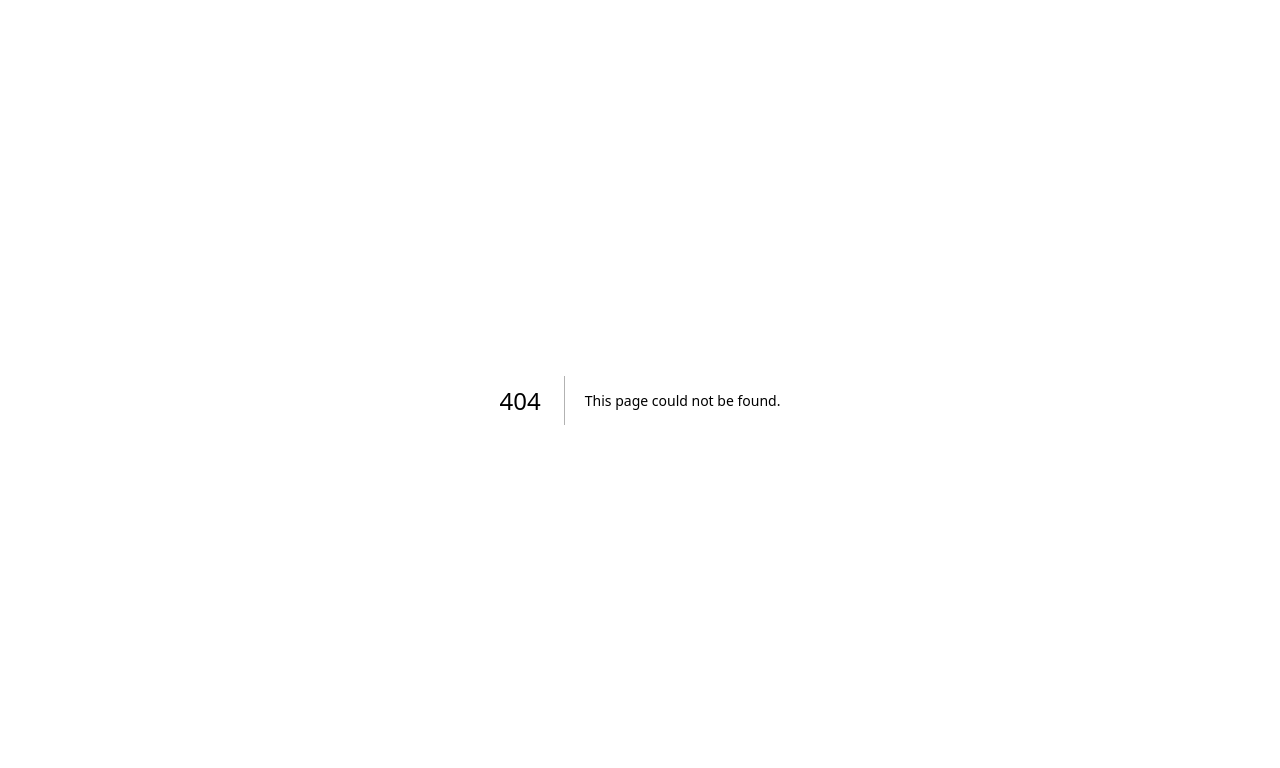
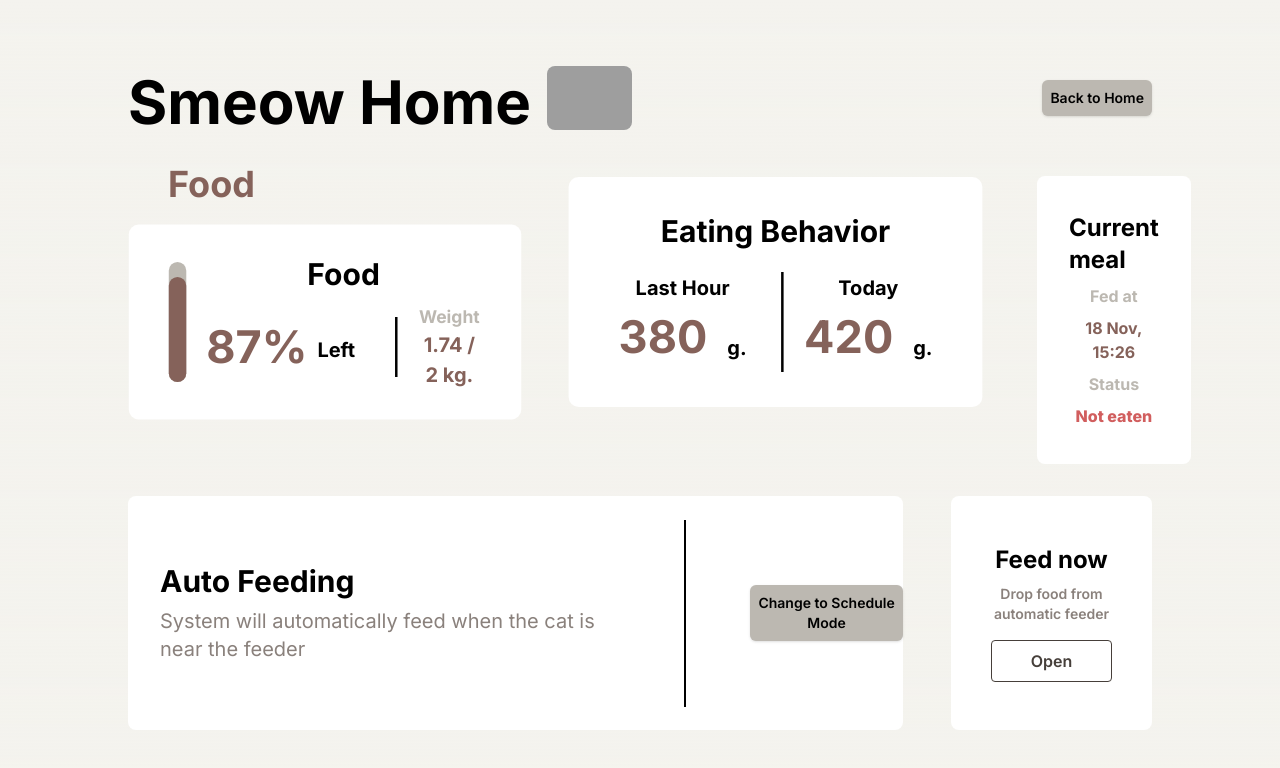
Before and after one commit to Piinxluna/ES-Smeow-Home, a Next.js app in the folder smeow-home/: page /food/auto in a window 1280 px wide. Before the commit this address had no page. Shown: the top 768 px of the page. Built offline with nearby package versions, Linux system fonts and the light colour scheme; grey boxes are pictures that could not be loaded.

Commit message:
Food auto page update

```diff
--- /dev/null
+++ b/smeow-home/src/app/food/auto/page.tsx
@@ -0,0 +1,40 @@
+import BacktoHomeButton from '@/components/basic/BackToHomeButton'
+import Button from '@/components/basic/Button'
+import ConsumeBehavior from '@/components/basic/ConsumeBehavior'
+import Control from '@/components/basic/Control'
+import Header from '@/components/basic/Header'
+import Remaining from '@/components/basic/Remaining'
+import RemainingDetails from '@/components/basic/RemainingDetails'
+import CurrentMeal from '@/components/food/CurrentMeal'
+
+export default function Home() {
+  return (
+    <main className='flex flex-col px-32 py-16'>
+      <div className='flex flex-row justify-between'>
+        <Header></Header>
+        <BacktoHomeButton className='mt-4'></BacktoHomeButton>
+      </div>
+      <div className='flex flex-row mt-8 '>
+        <div>
+          <p className ='text-4xl text-ebrown font-bold ml-10 mb-10'>Food</p>
+          <RemainingDetails variant='food' percent={87} className='flex ml-10 transform scale-125'></RemainingDetails>
+        </div>
+        <ConsumeBehavior variant='food' lastHour={380} today={420} className='py-7 flex-grow mt-9 ml-32 mr-24 transform scale-125'></ConsumeBehavior>
+        <CurrentMeal lastFed={'18 Nov, 15:26'} petStatus={'Not eaten'} className='mt-4'></CurrentMeal>
+      </div>
+      <div className='flex flex-row justify-center mt-6'>
+        <div className='flex w-full mt-2 bg-white rounded-lg mr-12'>
+          <div className='flex flex-col justify-center ml-8'>
+            <p className='text-black text-3xl font-bold'>Auto Feeding</p>
+            <p className='text-lightgray1 text-xl mt-2'>System will automatically feed when the cat is near the feeder</p>
+          </div>
+          <div className="ml-16 mr-16 mt-6 flex h-[80%] border-l-2 border-black"></div>
+          <div className="flex items-center"> {/* Add this wrapper div */}
+            <Button variant='secondary' href='/food/schedule' className='bg-lightgray2'>Change to Schedule Mode</Button>
+          </div>
+        </div>
+        <Control variant='food' className='flex transform scale-150 flex-grow'></Control>
+      </div>
+    </main>
+  )
+}
--- a/smeow-home/src/app/food/page.tsx
+++ /dev/null
@@ -1,26 +0,0 @@
-import BacktoHomeButton from '@/components/basic/BackToHomeButton'
-import ConsumeBehavior from '@/components/basic/ConsumeBehavior'
-import Control from '@/components/basic/Control'
-import Header from '@/components/basic/Header'
-import Remaining from '@/components/basic/Remaining'
-import RemainingDetails from '@/components/basic/RemainingDetails'
-import CurrentMeal from '@/components/food/CurrentMeal'
-
-export default function Home() {
-  return (
-    <main className='flex flex-col px-32 py-16'>
-      <div className='flex flex-row justify-between'>
-        <Header></Header>
-        <BacktoHomeButton className='mt-4'></BacktoHomeButton>
-      </div>
-      <div className='flex flex-row mt-8'>
-        <div>
-          <p className ='text-4xl text-ebrown font-bold ml-8 mb-10'>Food</p>
-          <RemainingDetails variant='food' percent={87} className='flex ml-8 transform scale-125'></RemainingDetails>
-        </div>
-        <ConsumeBehavior variant='food' lastHour={380} today={420} className='py-7 flex-grow mt-9 ml-32 mr-24 transform scale-125'></ConsumeBehavior>
-        <Control variant='food' className='flex transform scale-150'></Control>
-      </div>
-    </main>
-  )
-}
--- a/smeow-home/src/components/basic/Control.tsx
+++ b/smeow-home/src/components/basic/Control.tsx
@@ -28,9 +28,9 @@ export default function Control({
   };
 
   return (
-    <div className={`${theme} flex flex-col justify-center py-12 px-8 mt-2`}>
+    <div className={`${theme} flex flex-col justify-center py-12 px-10 mt-2`}>
       <p className="text-2xl font-bold text-black text-center">{title}</p>
-      <p className="text-sm text-lightgray1 font-semibold p-2 text-center">{description}</p>
+      <p className="text-sm text-lightgray1 font-semibold py-2 text-center">{description}</p>
       <OnOffButton Active='Open' InActive='Close' className='w-full ,'></OnOffButton>
     </div>
   );
--- a/smeow-home/src/components/food/CurrentMeal.tsx
+++ b/smeow-home/src/components/food/CurrentMeal.tsx
@@ -17,7 +17,7 @@ export default function CurrentMeal({
   else if (petStatus === 'Not eaten'){color='text-ered'}
   else if (petStatus === 'Eating'){color='text-eblue'}
     return (
-        <div className="bg-white h-fit rounded-lg py-4 px-8">
+        <div className="bg-white h-fit rounded-lg py-9 px-8 mt-3">
             <p className="text-black text-2xl font-bold">Current meal</p>
             <p className="text-lightgray2 font-bold text-center text-md py-2">Fed at</p>
             <p className="text-ebrown font-bold text-center">{lastFed}</p>
--- a/smeow-home/src/components/navbar/NavBar.tsx
+++ b/smeow-home/src/components/navbar/NavBar.tsx
@@ -12,7 +12,7 @@ export default function NavBar({
         <div className="rounded-lg w-90 h-fit bg-epink md:p-4 py-2 px-6">
             <h1 className="text-white font-bold text-center md:text-2xl text-xl mb-2 mt-1">Control</h1>
             <div className="flex space-x-2 mb-2" >
-                <Button variant='primary' href='/food'>Food</Button>
+                <Button variant='primary' href='/food/auto'>Food</Button>
                 <Button variant='primary' href='/water'>Water</Button>
                 <Button variant='primary' href='/play'>Laser</Button>
                 <Button variant='primary' href='/watch-live'>WatchLive</Button>
@@ -23,7 +23,7 @@ export default function NavBar({
         return (
             <div className="rounded-lg h-fit bg-epink md:p-4 py-2 px-6 flex space-x-2 mb-2 items-center">
                 <h1 className="text-white font-bold text-center md:text-xl text-l mr-2">Control</h1>
-                <Button variant='secondary' href='/food' >Food</Button>
+                <Button variant='secondary' href='/food/auto' >Food</Button>
                 <Button variant='secondary' href='/water'>Water</Button>
                 <Button variant='secondary' href='/play'>Laser</Button>
                 <Button variant='secondary' href='/watch-live'>WatchLive</Button>
```
